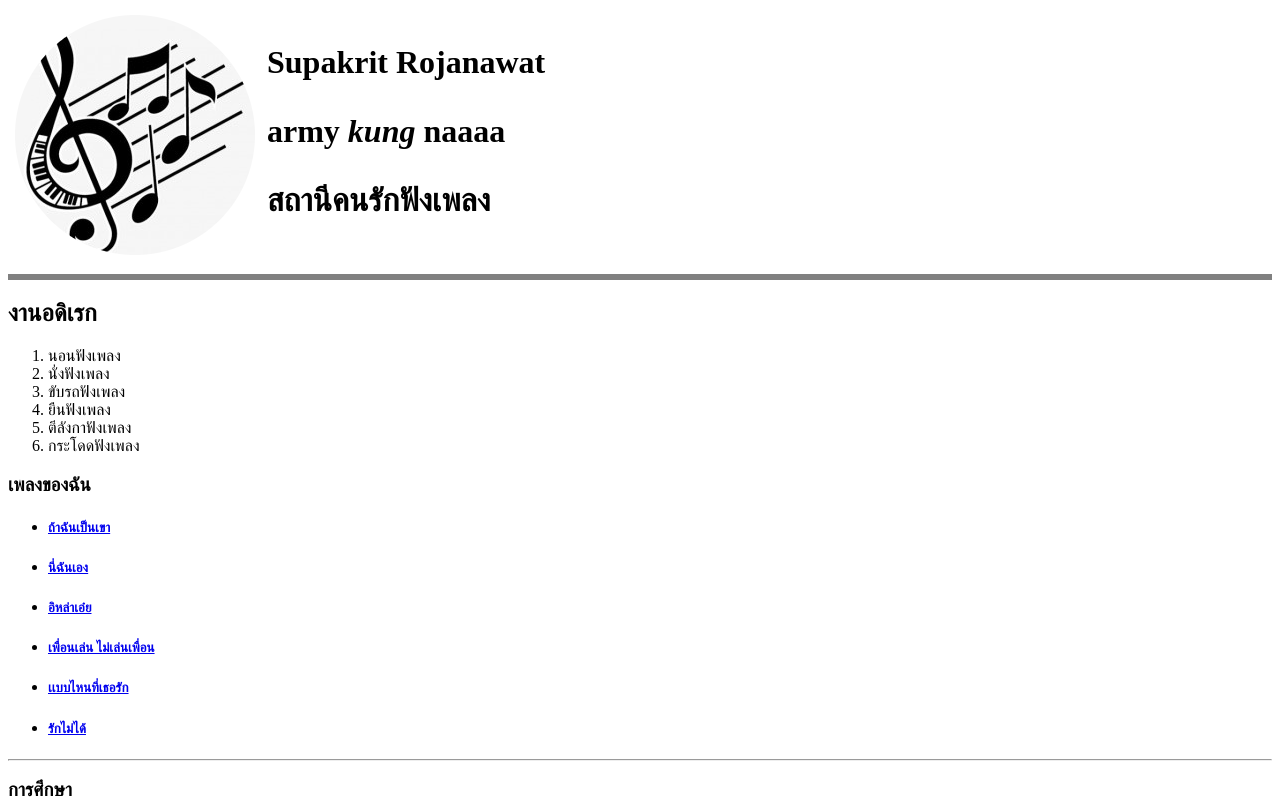
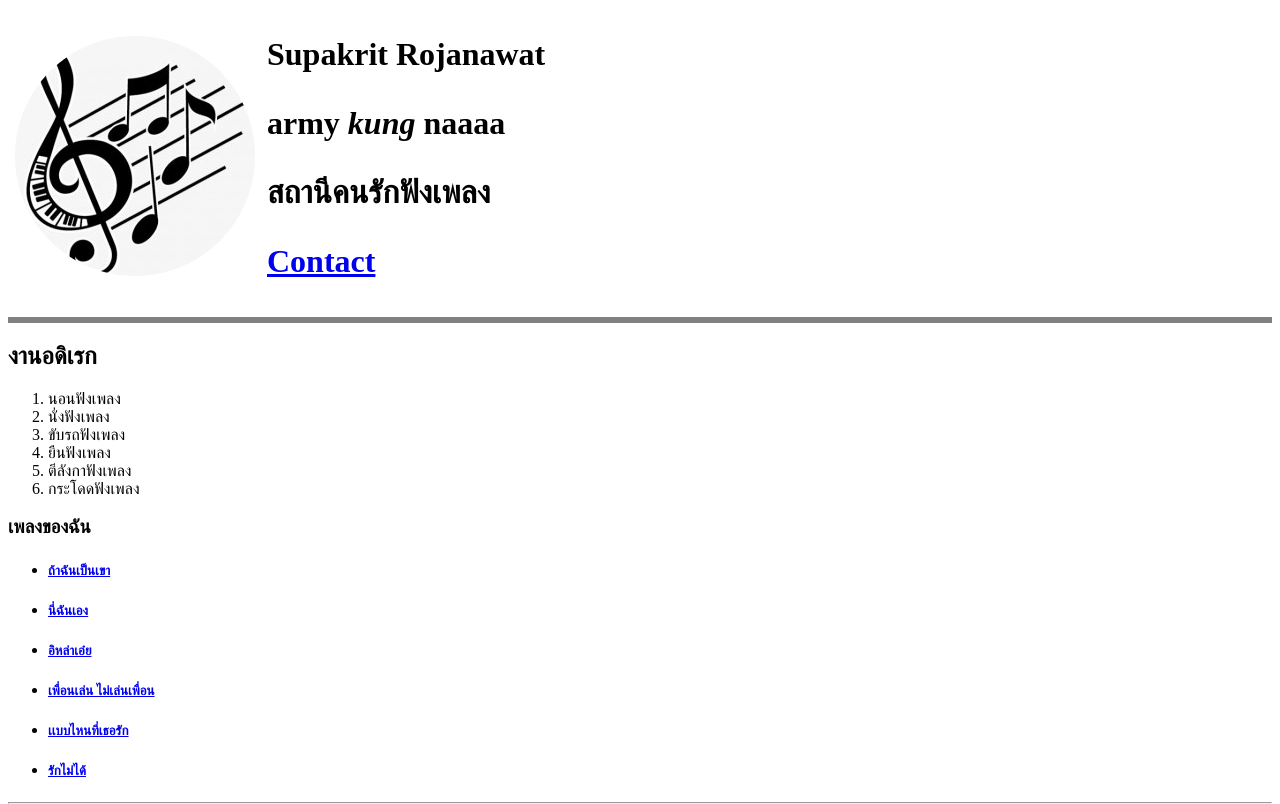
Before and after one commit to Rojanawat/CV1, a plain HTML site: page index.html in a window 1280 px wide. Shown: the top 804 px of the page. Drawn offline with Linux system fonts and the light colour scheme.

Commit message:
Update index.html

```diff
--- a/index.html
+++ b/index.html
@@ -15,6 +15,7 @@
         <td> <h1>Supakrit Rojanawat<h1>
           <p>army <em><strong>kung</strong></em> naaaa</p>
           <p>สถานีคนรักฟังเพลง</p>
+          <a href="My Contact Details.html">Contact</a>
       </tr>
     </table>
     <hr size="6" noshade > </td>
```
